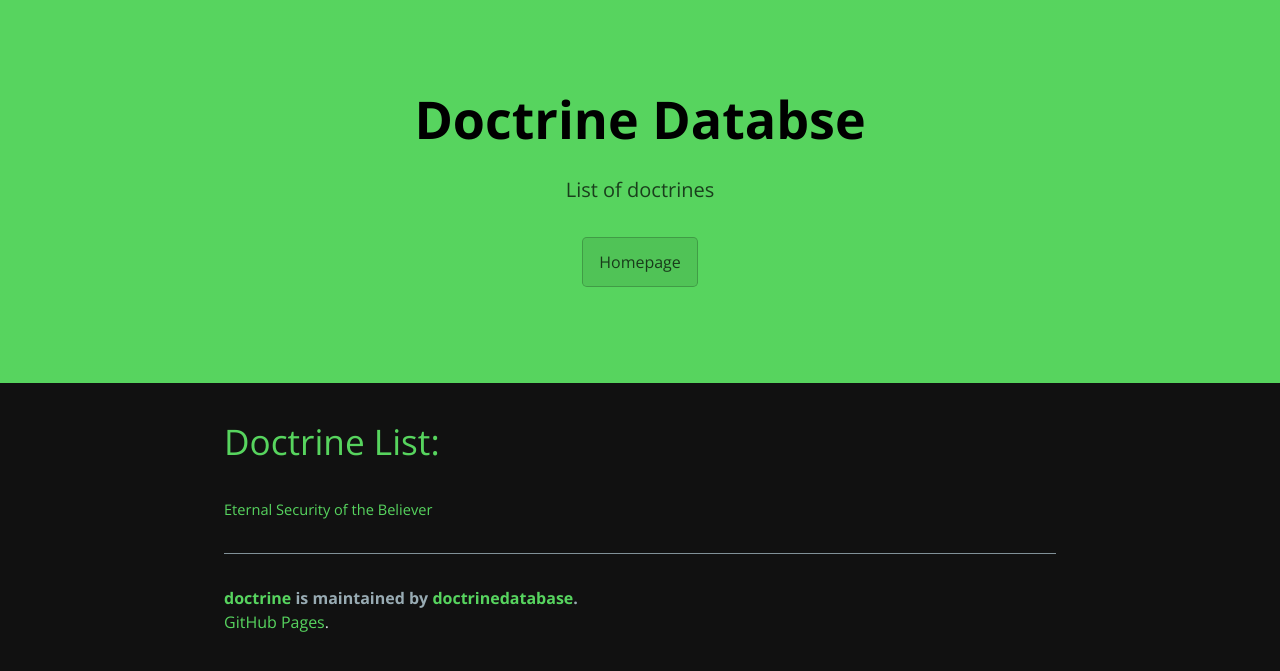
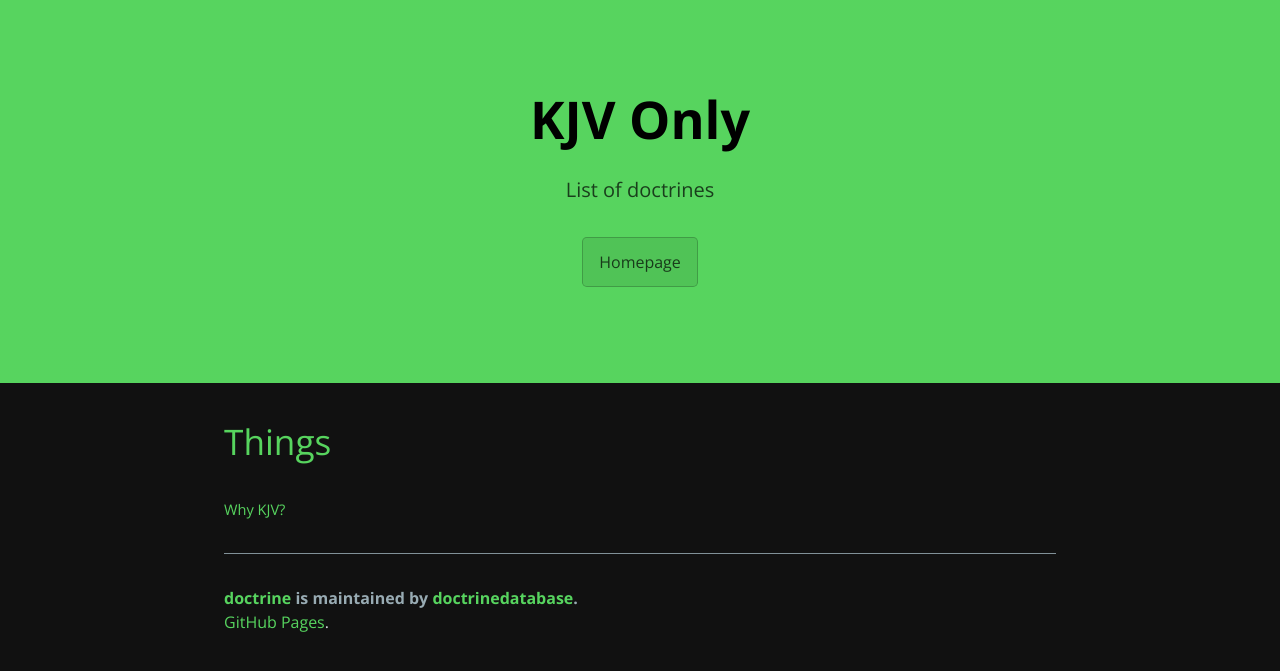
Before and after one commit to doctrinedatabase/doctrine, a Jekyll site: the page built from index.md, in a window 1280 px wide. Shown: the top 671 px of the page. Built offline with Jekyll 4.4.1, drawn with Linux system fonts in a browser that asks for light colours.

Commit message:
Update index.md

```diff
--- a/index.md
+++ b/index.md
@@ -1,9 +1,9 @@
 ---
-title: Doctrine Databse
+title: KJV Only
 layout: default
 ---
 
 
-# Doctrine List:
+# Things
 
-##### [Eternal Security of the Believer](/doctrine/doctrines/osas)
+##### [Why KJV?](/why-kjv)
```
